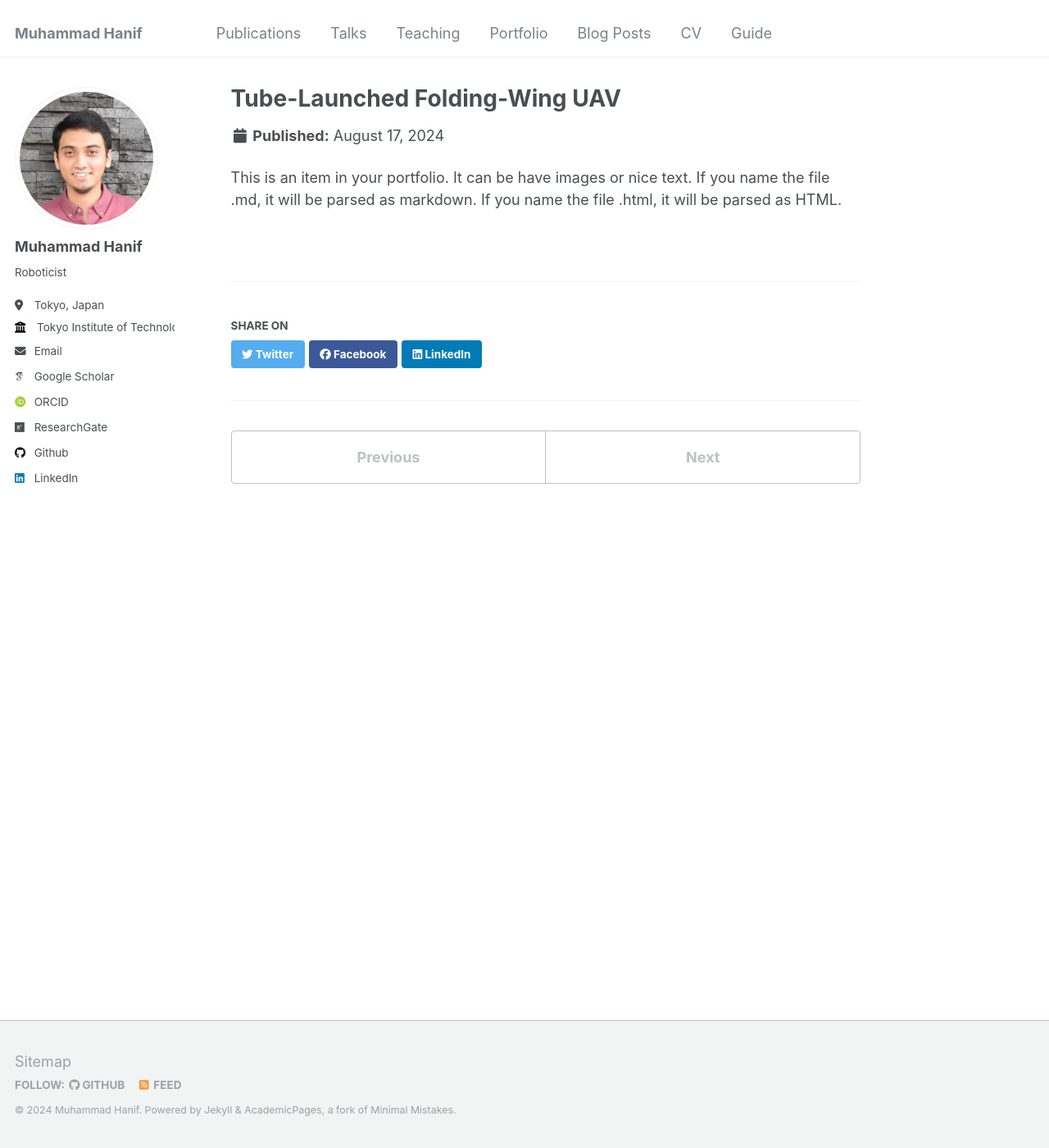
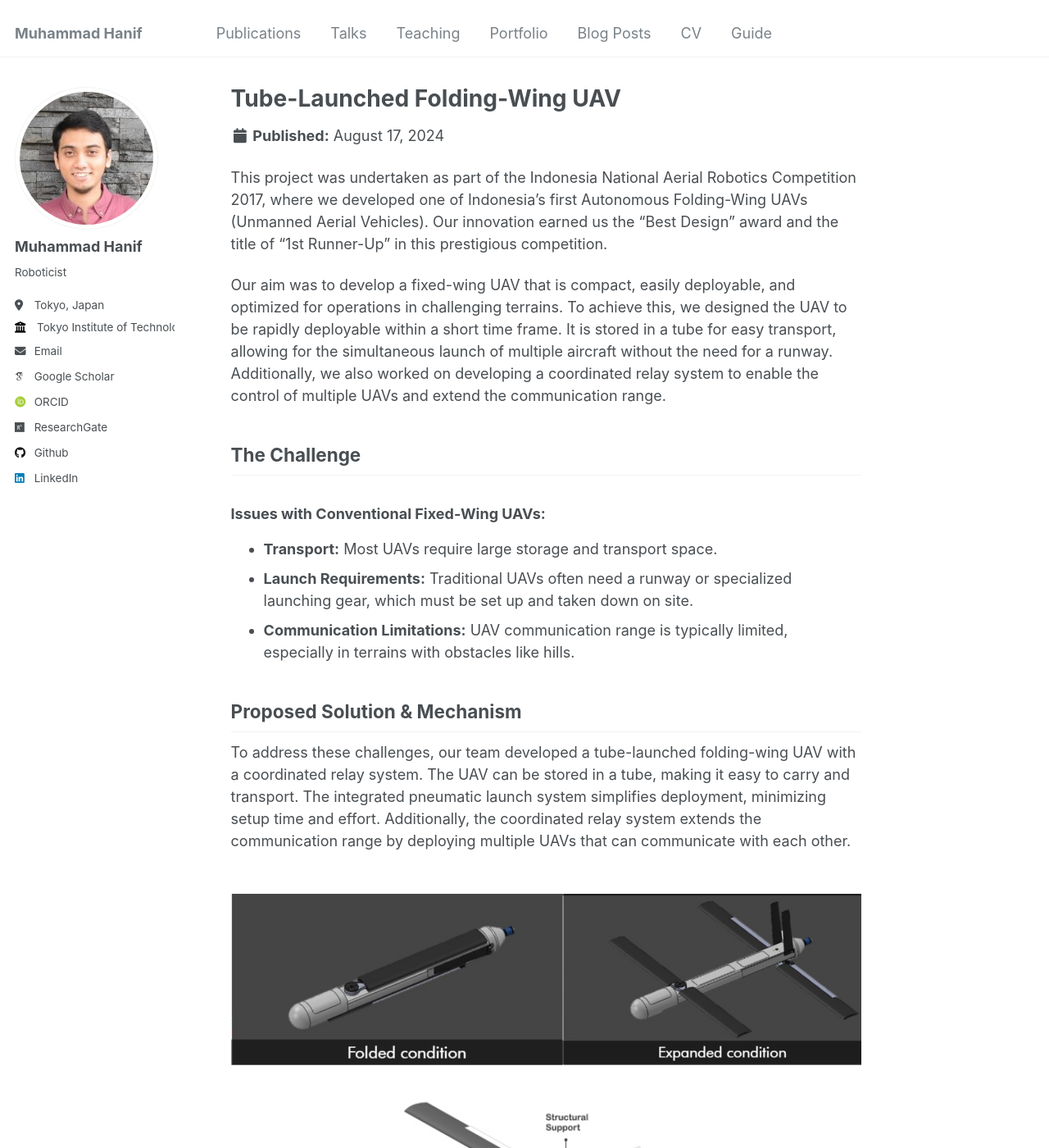
Before and after one commit to mhd-hanif/mhd-hanif.github.io, a Jekyll site: the page built from _portfolio/folding-wing-uav.md, in a window 1280 px wide and 1400 px high. Shown: the whole window at 82% size. Built offline with Jekyll 4.4.1, drawn with Linux system fonts in a browser that asks for light colours; some web fonts are replaced.

Commit message:
Update FOlding Wing Page

```diff
--- a/_portfolio/folding-wing-uav.md
+++ b/_portfolio/folding-wing-uav.md
@@ -1,7 +1,23 @@
 ---
 title: "Tube-Launched Folding-Wing UAV"
-excerpt: "Compact and easily deployable unmanned aircraft which can be launched from tube <br/><img src='/images/portf_folding_wing_1.gif'>"
+excerpt: "Compact and easily deployable unmanned aircraft which can be launched from tube <br/><img src='/images/portf_folding_wing_1.gif' style='width:300px;height:auto;'>"
 collection: portfolio
 ---
 
-This is an item in your portfolio. It can be have images or nice text. If you name the file .md, it will be parsed as markdown. If you name the file .html, it will be parsed as HTML.
+This project was undertaken as part of the Indonesia National Aerial Robotics Competition 2017, where we developed one of Indonesia's first Autonomous Folding-Wing UAVs (Unmanned Aerial Vehicles). Our innovation earned us the "Best Design" award and the title of "1st Runner-Up" in this prestigious competition.
+
+Our aim was to develop a fixed-wing UAV that is compact, easily deployable, and optimized for operations in challenging terrains. To achieve this, we designed the UAV to be rapidly deployable within a short time frame. It is stored in a tube for easy transport, allowing for the simultaneous launch of multiple aircraft without the need for a runway. Additionally, we also worked on developing a coordinated relay system to enable the control of multiple UAVs and extend the communication range.
+
+## The Challenge
+
+### Issues with Conventional Fixed-Wing UAVs:
+- **Transport:** Most UAVs require large storage and transport space.
+- **Launch Requirements:** Traditional UAVs often need a runway or specialized launching gear, which must be set up and taken down on site.
+- **Communication Limitations:** UAV communication range is typically limited, especially in terrains with obstacles like hills.
+
+## Proposed Solution & Mechanism
+
+To address these challenges, our team developed a tube-launched folding-wing UAV with a coordinated relay system. The UAV can be stored in a tube, making it easy to carry and transport. The integrated pneumatic launch system simplifies deployment, minimizing setup time and effort. Additionally, the coordinated relay system extends the communication range by deploying multiple UAVs that can communicate with each other.
+
+<br/><img src='/images/portf_folding_wing_2.png'>
+<br/><img src='/images/portf_folding_wing_3.png'>
```
Also changed, not shown: images/portf_folding_wing_2.png (added), images/portf_folding_wing_3.png (added).
